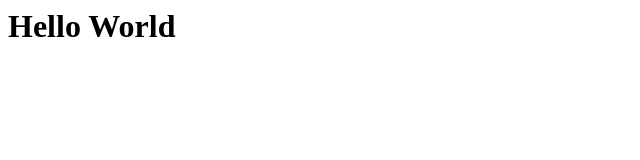
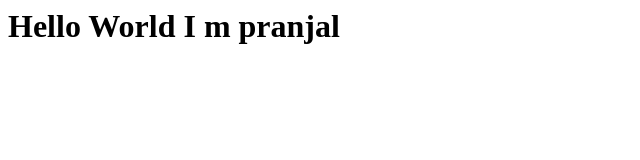
Before and after one commit to Pranjal282003/fsd, a plain HTML site: page index.html in a window 1280 px wide. Shown: the whole page, without its empty margins (0-640 px from the left). Drawn offline with Linux system fonts and the light colour scheme.

Commit message:
Update and rename hello.html to index.html

```diff
--- a/hello.html
+++ b/index.html
@@ -2,6 +2,6 @@
     <head>
     </head>
     <body>
-    <h1>Hello World<h1>
+    <h1>Hello World I m pranjal <h1>
     </body>
     </html>
```
